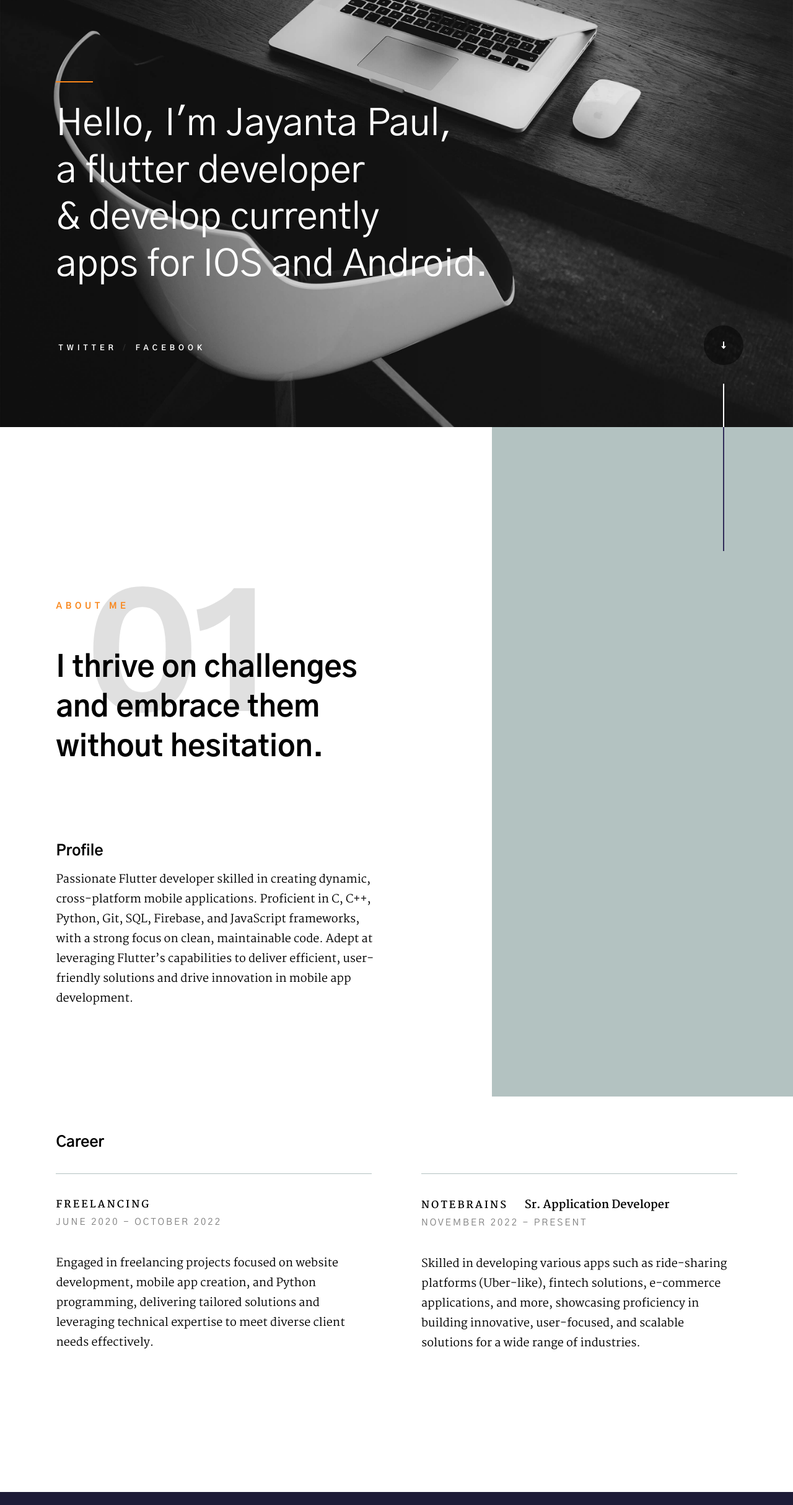
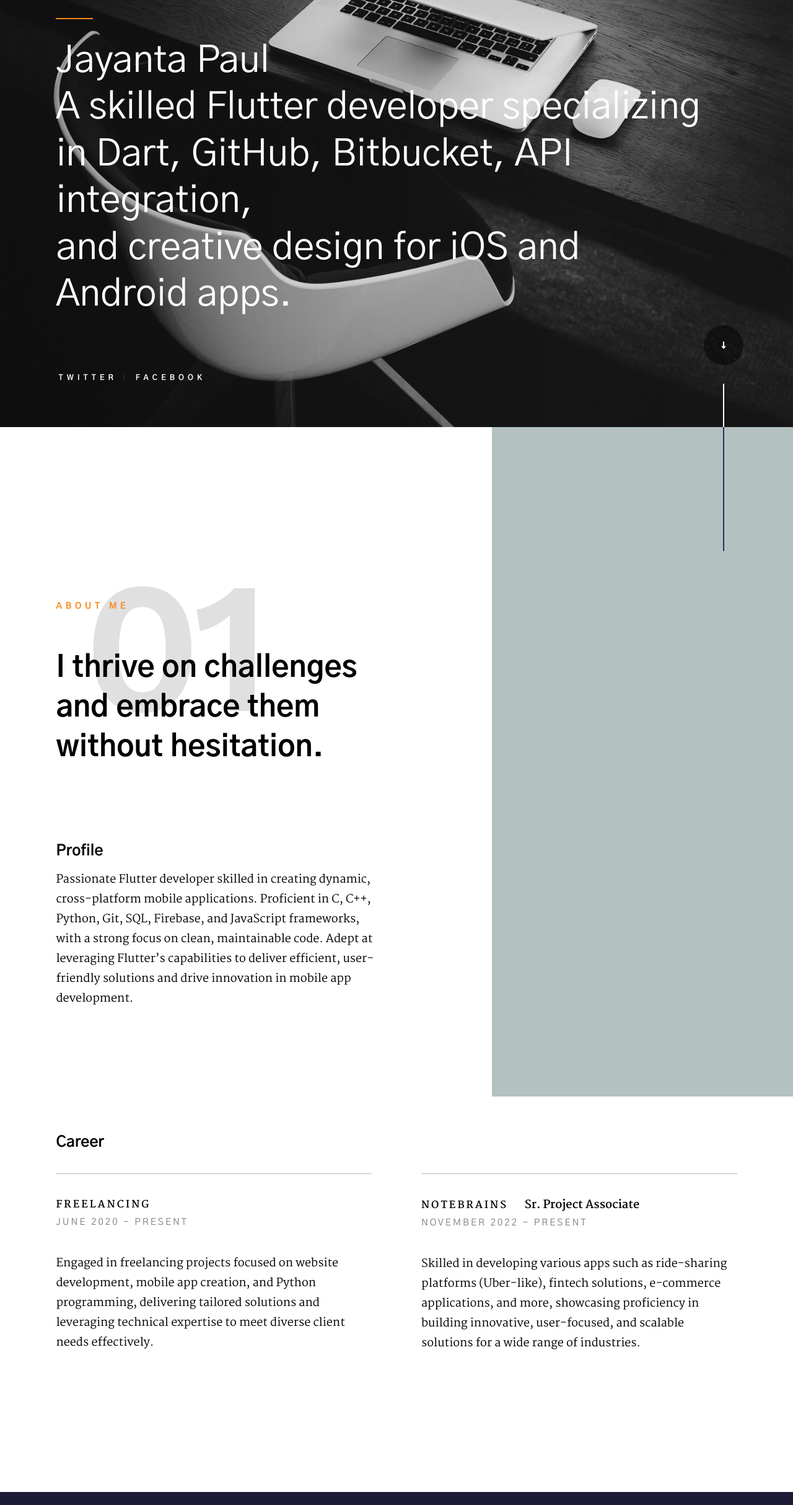
Before and after one commit to pauljayanta17/portfolio, a plain HTML site: page index.html in a window 1280 px wide. Shown: the part 131-2559 px from the top of the page at 62% size. Drawn offline with nearby package versions, Linux system fonts and the light colour scheme.

```diff
--- a/css/vendor.css
+++ b/css/vendor.css
@@ -9,7 +9,7 @@
  *  # Slick Slider
  *  # prettyprint GitHub Theme
  *  # PhotoSwipe main CSS
- *  # PhotoSwipe Skin
+ *  # PhotoSwipe Skinsmoothscroll
  *
  * =================================================================== */
 
--- a/index.html
+++ b/index.html
@@ -22,12 +22,17 @@
     <!-- script
     ================================================== -->
     <script src="js/modernizr.js"></script>
+    <style>
+        * {
+            user-select: none;
+        }
+    </style>
 
     <!-- favicons
     ================================================== -->
-    <link rel="apple-touch-icon" sizes="180x180" href="apple-touch-icon.png">
-    <link rel="icon" type="image/png" sizes="32x32" href="favicon-32x32.png">
-    <link rel="icon" type="image/png" sizes="16x16" href="favicon-16x16.png">
+    <!-- <link rel="apple-touch-icon" sizes="180x180" href="apple-touch-icon.png"> -->
+    <!-- <link rel="icon" type="image/png" sizes="32x32" href="favicon-32x32.png"> -->
+    <!-- <link rel="icon" type="image/png" sizes="16x16" href="favicon-16x16.png"> -->
     <link rel="manifest" href="site.webmanifest">
 
 </head>
@@ -49,12 +54,12 @@
     <!-- header
     ================================================== -->
     <header class="s-header">
-
+<!--
         <div class="header-logo">
             <a href="index.html">
                 <img src="images/logo.svg" alt="Homepage">
             </a>
-        </div>
+        </div> -->
 
         <div class="header-content">
 
@@ -64,7 +69,7 @@
                     <li><a class="smoothscroll" href="#about" title="About">About</a></li>
                     <li><a class="smoothscroll" href="#services" title="Services">Services</a></li>
                     <li><a class="smoothscroll" href="#portfolio" title="Works">Works</a></li>
-                    <li><a href="mailto:#0" title="Contact us">Say Hello</a></li>
+                    <!-- <li><a href="mailto:#0" title="Contact us">Say Hello</a></li> -->
                 </ul>
             </nav> <!-- end header-nav-wrap -->
 
@@ -86,10 +91,10 @@
             <div class="column large-full">
 
                 <h1>
-                Hello, I'm Jayanta Paul, <br>
-                a flutter developer <br>
-                & develop currently <br>
-                apps for IOS and Android.
+                    Jayanta Paul
+                    <br>A skilled Flutter developer
+                    specializing in Dart, GitHub, Bitbucket, API integration, <br>
+                    and creative design for iOS and Android apps.
                 </h1>
 
                 <ul class="hero-social">
@@ -166,7 +171,7 @@
                                 <!-- <span class="position__pos">Product Designer</span> -->
                             </h6>
                             <div class="position__timeframe">
-                                June 2020 - October 2022
+                                June 2020 - Present
                             </div>
                         </div>
 
@@ -180,7 +185,7 @@
                         <div class="position__header">
                             <h6>
                                 <span class="position__co">Notebrains</span>
-                                <span class="position__pos">Sr. Application Developer</span>
+                                <span class="position__pos">Sr. Project Associate</span>
                             </h6>
                             <div class="position__timeframe">
                                 November 2022 - Present
```
